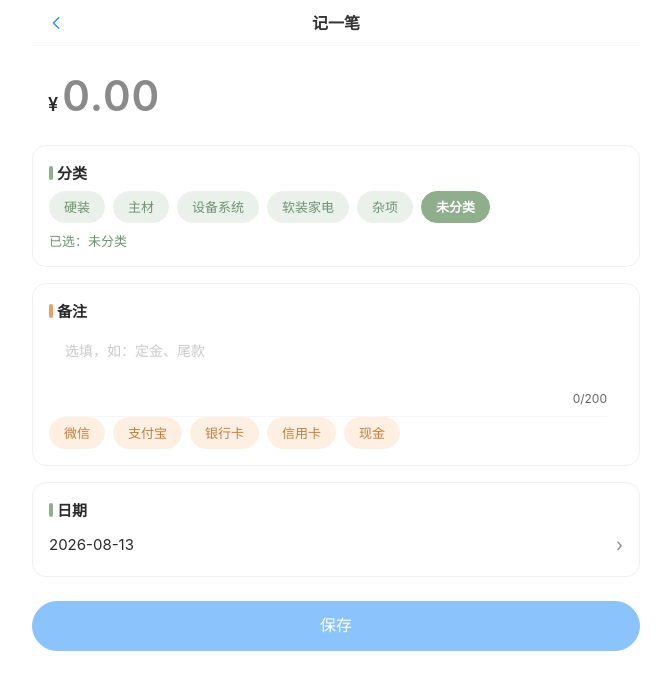
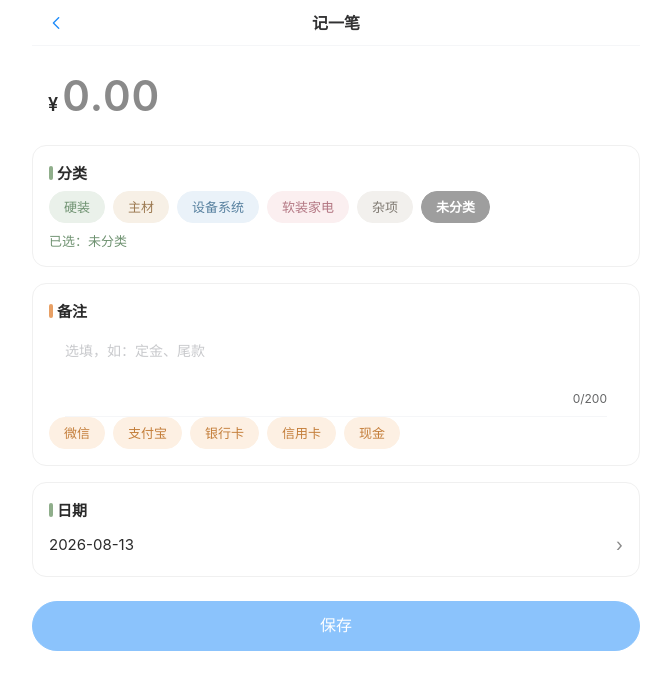
Before and after one commit to gavincode/expense-tracking, a Vue app: page /record in a window 1280 px wide. Shown: the top 690 px of the page, without its empty margins (304-975 px from the left). Built offline with nearby package versions, Linux system fonts and the light colour scheme.

Commit message:
feat(01-03): per-group category colors with coordinated second-level menu

```diff
--- a/src/data/categories.ts
+++ b/src/data/categories.ts
@@ -6,6 +6,9 @@ export interface CategoryChild {
 export interface CategoryGroup {
   id: string;
   name: string;
+  color: string;
+  colorLight: string;
+  colorDark: string;
   children: CategoryChild[];
 }
 
@@ -13,6 +16,9 @@ export interface CategoryGroup {
 export const UNCATEGORIZED = {
   id: 'uncategorized',
   name: '未分类',
+  color: '#9e9e9e',
+  colorLight: '#efefef',
+  colorDark: '#757575',
 } as const;
 
 /** 用户确认的 5 组一级 + 38 项二级预设（D-06；仅阶段维度 D-07）。 */
@@ -20,6 +26,9 @@ export const PRESET_CATEGORIES: CategoryGroup[] = [
   {
     id: 'hardin',
     name: '硬装',
+    color: '#8fae8b',
+    colorLight: '#eaf1ea',
+    colorDark: '#6f9271',
     children: [
       { id: 'hardin-contract', name: '合同款项' },
       { id: 'hardin-demo', name: '拆改' },
@@ -37,6 +46,9 @@ export const PRESET_CATEGORIES: CategoryGroup[] = [
   {
     id: 'materials',
     name: '主材',
+    color: '#c2a17a',
+    colorLight: '#f7f0e6',
+    colorDark: '#9c7a52',
     children: [
       { id: 'materials-tile', name: '瓷砖' },
       { id: 'materials-floor', name: '地板' },
@@ -53,6 +65,9 @@ export const PRESET_CATEGORIES: CategoryGroup[] = [
   {
     id: 'equipment',
     name: '设备系统',
+    color: '#7fa8c9',
+    colorLight: '#eaf2f9',
+    colorDark: '#57809f',
     children: [
       { id: 'equipment-heating', name: '地暖' },
       { id: 'equipment-freshair', name: '新风' },
@@ -65,6 +80,9 @@ export const PRESET_CATEGORIES: CategoryGroup[] = [
   {
     id: 'soft',
     name: '软装家电',
+    color: '#d9a0a9',
+    colorLight: '#fbeff0',
+    colorDark: '#b37783',
     children: [
       { id: 'soft-furniture', name: '家具' },
       { id: 'soft-appliance', name: '家电' },
@@ -76,6 +94,9 @@ export const PRESET_CATEGORIES: CategoryGroup[] = [
   {
     id: 'misc',
     name: '杂项',
+    color: '#a8a29a',
+    colorLight: '#f2f0ed',
+    colorDark: '#7e7870',
     children: [
       { id: 'misc-hardware', name: '五金' },
       { id: 'misc-materials', name: '辅材杂料' },
--- a/src/pages/RecordView.vue
+++ b/src/pages/RecordView.vue
@@ -18,6 +18,7 @@
           type="button"
           class="chip cat-chip"
           :class="{ selected: activeGroup?.id === group.id }"
+          :style="chipStyle(group)"
           @click="selectGroup(group)"
         >
           {{ group.name }}
@@ -26,6 +27,7 @@
           type="button"
           class="chip cat-chip"
           :class="{ selected: !activeGroup && selected?.categoryId === UNCATEGORIZED.id }"
+          :style="chipStyle(UNCATEGORIZED)"
           @click="selectUncategorized"
         >
           {{ UNCATEGORIZED.name }}
@@ -33,7 +35,10 @@
       </div>
 
       <template v-if="activeGroup">
-        <div class="module-subtitle">项目</div>
+        <div class="module-subtitle">
+          <span class="dot" :style="{ background: activeGroup.color }" />
+          项目
+        </div>
         <div class="chip-row">
           <button
             v-for="child in activeGroup.children"
@@ -41,6 +46,7 @@
             type="button"
             class="chip cat-chip"
             :class="{ selected: selectedChild?.id === child.id }"
+            :style="chipStyle(activeGroup)"
             @click="selectChild(child)"
           >
             {{ child.name }}
@@ -48,7 +54,13 @@
         </div>
       </template>
 
-      <div v-if="selected" class="selected-path">已选：{{ selected.path }}</div>
+      <div
+        v-if="selected"
+        class="selected-path"
+        :style="activeGroup ? { color: activeGroup.colorDark } : {}"
+      >
+        已选：{{ selected.path }}
+      </div>
     </div>
 
     <div class="module-card note-module">
@@ -121,7 +133,12 @@ import { showToast } from 'vant';
 import { storeToRefs } from 'pinia';
 import { useCategoryStore } from '../stores/category';
 import { useDraftStore } from '../stores/draft';
-import { PRESET_CATEGORIES, UNCATEGORIZED, type CategoryGroup, type CategoryChild } from '../data/categories';
+import {
+  PRESET_CATEGORIES,
+  UNCATEGORIZED,
+  type CategoryGroup,
+  type CategoryChild,
+} from '../data/categories';
 import { NOTE_TAGS } from '../data/note-tags';
 import { addExpense } from '../db/ledger';
 import { toCents } from '../utils/money';
@@ -143,6 +160,20 @@ const minDate = new Date(2000, 0, 1);
 const maxDate = new Date();
 
 const canSave = computed(() => draft.amount.trim() !== '' && !!selected.value);
+
+interface ChipColor {
+  color: string;
+  colorLight: string;
+  colorDark: string;
+}
+
+function chipStyle(c: ChipColor): Record<string, string> {
+  return {
+    '--group-color': c.color,
+    '--group-color-light': c.colorLight,
+    '--group-color-dark': c.colorDark,
+  };
+}
 
 onMounted(() => {
   if (!selected.value) {
@@ -343,12 +374,11 @@ async function save() {
   color: var(--color-text-secondary);
 }
 
-.module-subtitle::before {
-  content: '';
+.module-subtitle .dot {
   width: 5px;
   height: 5px;
   border-radius: 50%;
-  background: var(--color-primary);
+  display: inline-block;
 }
 
 .chip-row {
@@ -371,14 +401,14 @@ async function save() {
 }
 
 .chip.cat-chip {
-  background: var(--color-primary-light);
-  border-color: var(--color-primary-light);
-  color: var(--color-primary-dark);
+  background: var(--group-color-light, var(--color-primary-light));
+  border-color: var(--group-color-light, var(--color-primary-light));
+  color: var(--group-color-dark, var(--color-primary-dark));
 }
 
 .chip.cat-chip.selected {
-  background: var(--color-primary);
-  border-color: var(--color-primary);
+  background: var(--group-color, var(--color-primary));
+  border-color: var(--group-color, var(--color-primary));
   color: #ffffff;
   font-weight: 600;
 }
```
Also changed, not shown: 1 other file (tests, documents, lock files or other folders).
